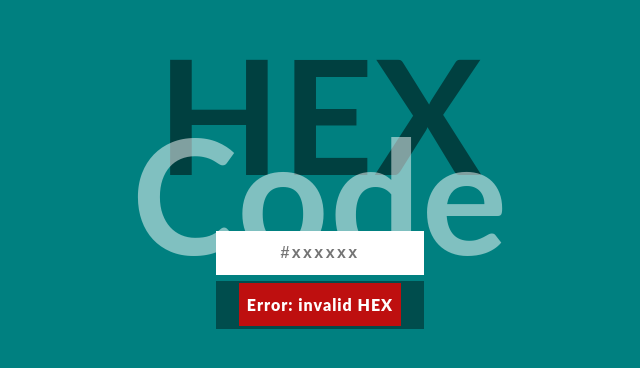
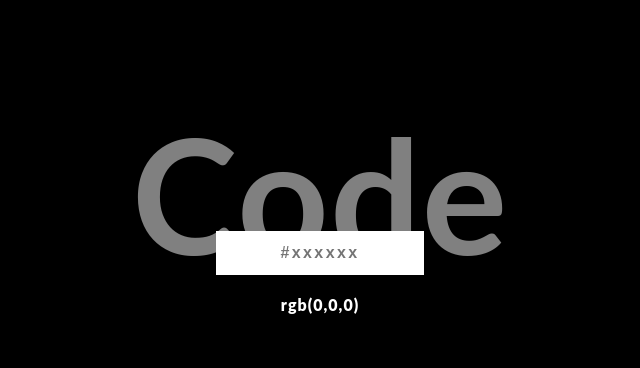
Before and after one commit to anna-yeddi/overREACTing-hex2rgb, a React (Create React App) app: page / in a window 1280 px wide. Shown: the part 116-484 px from the top of the page, without its empty margins (320-960 px from the left). Built offline with nearby package versions, Linux system fonts and the light colour scheme.

Commit message:
OnChange logic is added

```diff
--- a/src/App.css
+++ b/src/App.css
@@ -83,16 +83,17 @@ body {
 .result {
   width: var(--width);
   /* border: thin solid white; */
-  background-color: rgba(0, 0, 0, 0.4);
   margin-bottom: 0.35rem;
   padding: 0.75rem 0.5rem;
+  color: white;
   font-weight: bolder;
   text-align: center;
 }
 
-.error {
-  width: var(--width);
+.result-rgb {
+  background-color: rgba(0, 0, 0, 0.4);
+}
+
+.result-error {
   background-color: rgba(238, 0, 0, 0.8);
-  padding: 0.75rem 0.5rem;
-  color: white;
 }
--- a/src/components/Hex2rgb.jsx
+++ b/src/components/Hex2rgb.jsx
@@ -2,32 +2,26 @@ import React, { useState } from 'react'
 import PropTypes from 'prop-types'
 
 function Hex2rgb(props) {
+  const [hex, setHex] = useState({
+    value: '',
+    isValid: true,
+  })
+
+  // Update state and validate input
+  const handleChange = ({ target }) => {
     const hexRegex = new RegExp('^#[0-9a-f]{6}', 'i')
-  const [hex, setHex] = useState('')
+    const isValidValue =
+      hexRegex.test(target.value) && target.value.length === 7
 
-  const handleChange = ({ target }) => {
-    setHex(target.value)
+    setHex(() => ({
+      value: target.value,
+      isValid: isValidValue,
+    }))
     console.log(hex)
-  }
-
-  // Validate input
-  // and run converter only when its length is 7
-  const hexUpdated = (hex) => {
-    if (!hexRegex.test(hex)) {
-      return 'error'
-    }
-    return hex.length === 7 && hex
   }
 
   // Convert HEX to RGB values:
   const rgbFrom = (hex) => {
-    if (hex === 'error') {
-      return (
-        <span className="error" id="hex-error">
-          Error: invalid HEX
-        </span>
-      )
-    } else {
     let r = 0,
       g = 0,
       b = 0
@@ -40,10 +34,9 @@ function Hex2rgb(props) {
 
     return 'rgb(' + +r + ',' + +g + ',' + +b + ')'
   }
-  }
 
   return (
-    <div className="container" style={{ backgroundColor: hexUpdated(hex) }}>
+    <div className="container" style={{ backgroundColor: rgbFrom(hex.value) }}>
       <label htmlFor="hex-input" className="hex-input-label">
         HEX <span className="hex-input-inner">Code</span>
       </label>
@@ -52,13 +45,18 @@ function Hex2rgb(props) {
         id="hex-input"
         value={hex.value}
         className="input-text"
-        aria-describedby="hex-error"
+        aria-describedby="hex-result"
+        aria-valid={hex.isValid}
         placeholder="#xxxxxx"
+        maxLength="7"
         onChange={handleChange}
-        maxLength="7"
         required
       />
-      <div className="result">{rgbFrom(hexUpdated(hex))}</div>
+      <div
+        className={`result result-${hex.isValid ? 'rgb' : 'error'}`}
+        id="hex-result">
+        {hex.isValid ? rgbFrom(hex.value) : 'Error: invalid HEX code'}
+      </div>
     </div>
   )
 }
```
Lines whose indentation alone changed are shown as unchanged.
